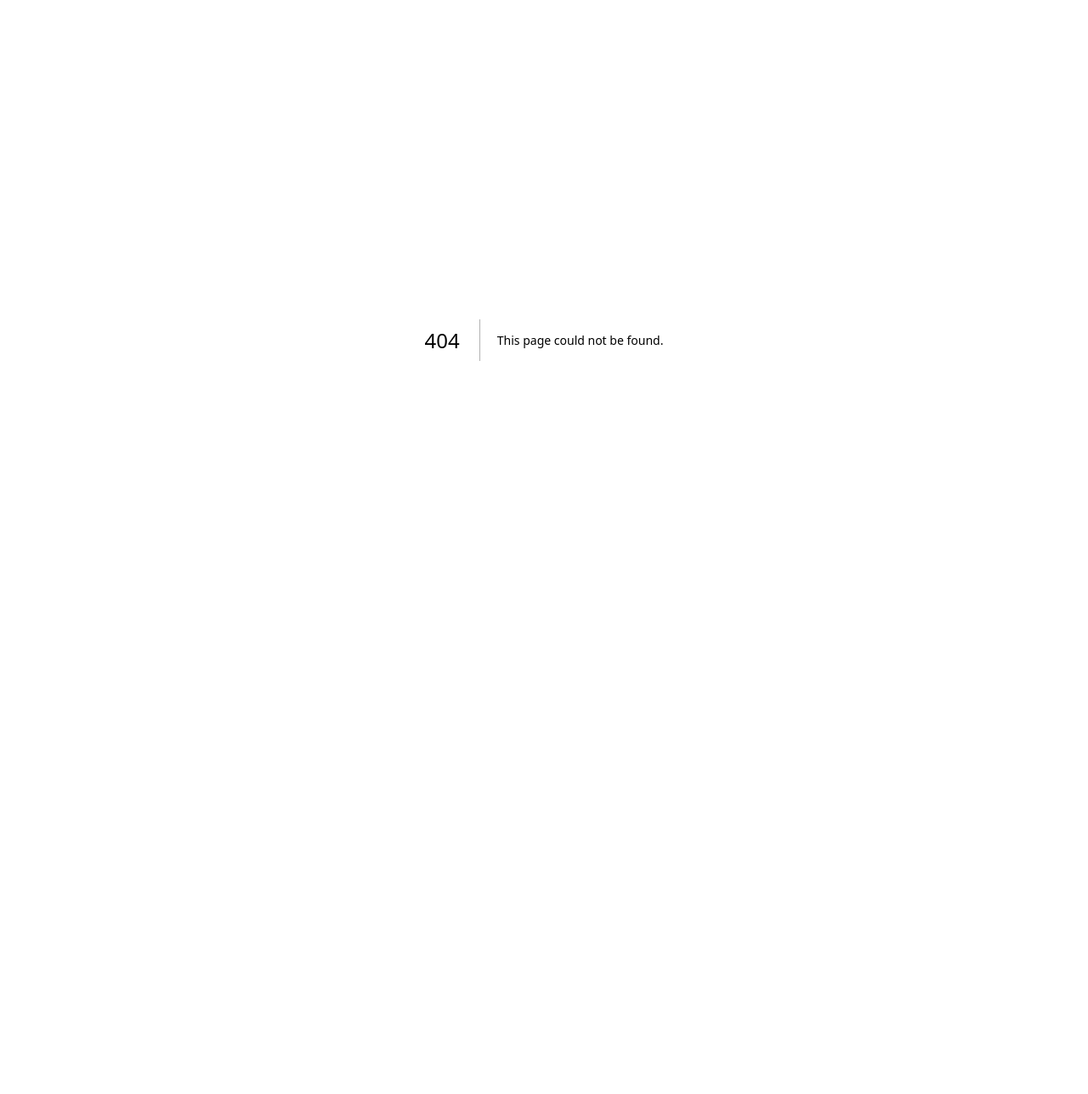
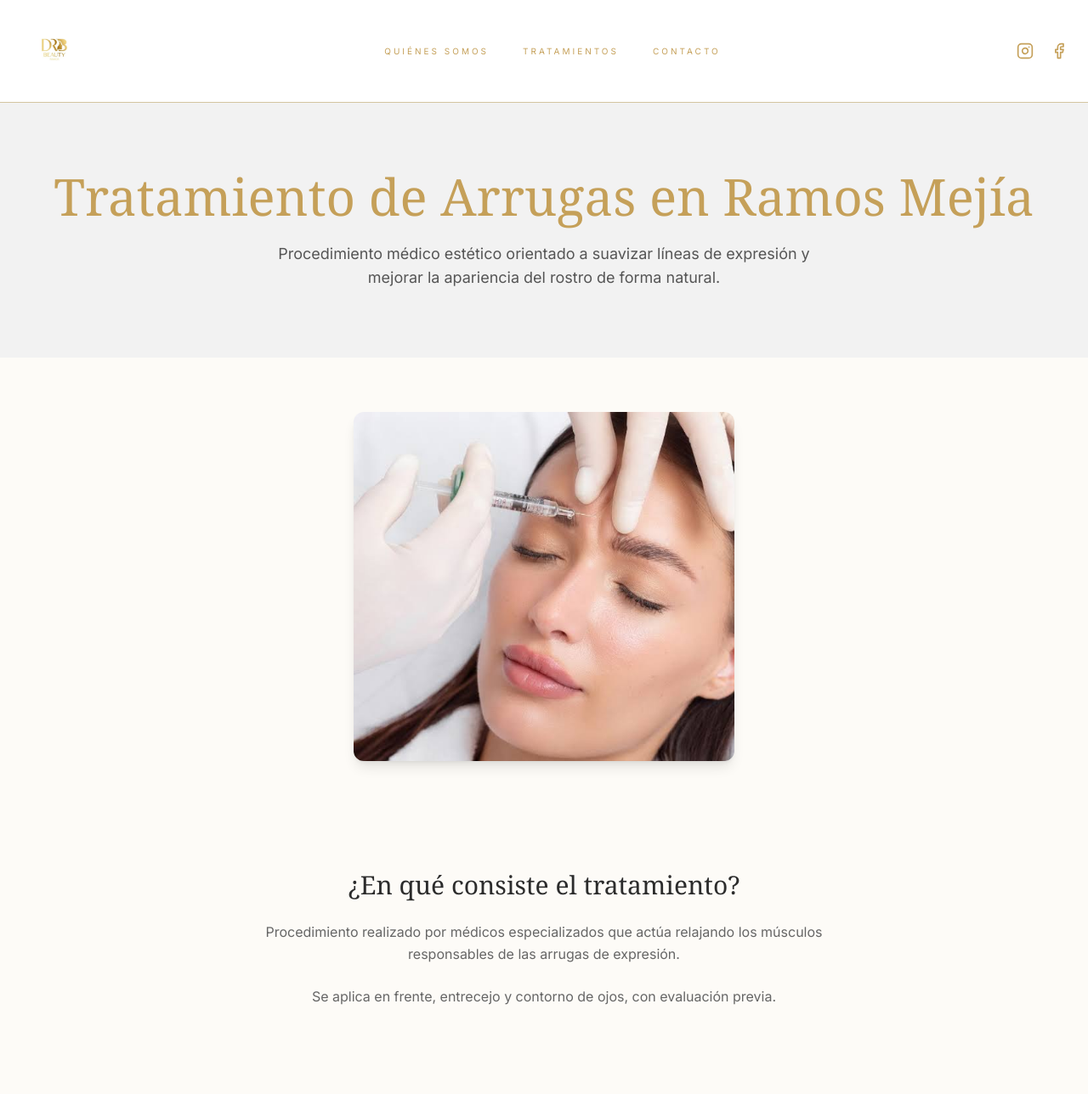
Before and after one commit to extetixapp/Drbeautyramos, a Next.js app: page /botox-ramos-mejia in a window 1280 px wide. Before the commit this address had no page. Shown: the top 1288 px of the page at 85% size. Before the commit the page ends 800 px from the top, so only its background shows below. Built offline with nearby package versions, Linux system fonts and the light colour scheme.

Commit message:
creamos botox/page

```diff
--- /dev/null
+++ b/app/botox-ramos-mejia/page.tsx
@@ -0,0 +1,177 @@
+"use client";
+
+import { useState } from "react";
+import { Instagram, Facebook, Menu, X, MessageCircle, MapPin } from "lucide-react";
+
+export default function Page() {
+
+  const [isMenuOpen, setIsMenuOpen] = useState(false);
+  const WHATSAPP_NUMBER = "5491155044320";
+
+  return (
+    <main className="min-h-screen bg-[#FDFBF7] text-[#2C2C2C]">
+
+      {/* 🔝 NAVBAR */}
+      <nav className="bg-white py-3 md:py-5 px-6 border-b border-[#D4C5A1] sticky top-0 z-50">
+  <div className="max-w-7xl mx-auto flex justify-between items-center">
+
+    <div className="flex flex-col items-start">
+      <a href="/">
+        <img
+          src="/logo.jpg"
+          alt="Dr. Beauty Ramos"
+          className="h-12 md:h-20 w-auto object-contain"
+        />
+      </a>
+    </div>
+
+    <div className="hidden md:flex items-center gap-10 text-[10px] uppercase tracking-[0.3em] text-[#C5A059]">
+      <a href="/#quienes-somos" className="hover:text-[#2C3E2D] transition">Quiénes Somos</a>
+      <a href="/#tratamientos" className="hover:text-[#2C3E2D] transition">Tratamientos</a>
+      <a href="/#contacto" className="hover:text-[#2C3E2D] transition">Contacto</a>
+    </div>
+
+    <div className="flex items-center gap-5">
+      <div className="hidden md:flex items-center gap-5 text-[#C5A059]">
+        <a href="https://www.instagram.com/drbeauty.ramos" target="_blank">
+          <Instagram size={20} />
+        </a>
+        <a href="https://www.facebook.com/drbeauty.ramos" target="_blank">
+          <Facebook size={20} />
+        </a>
+      </div>
+
+      <button
+        className="md:hidden text-[#C5A059]"
+        onClick={() => setIsMenuOpen(!isMenuOpen)}
+      >
+        {isMenuOpen ? <X size={28} /> : <Menu size={28} />}
+      </button>
+    </div>
+  </div>
+
+  {isMenuOpen && (
+    <div className="md:hidden bg-white border-t py-6 flex flex-col items-center gap-5 text-[10px] uppercase tracking-[0.3em] text-[#C5A059]">
+      <a href="/#quienes-somos" onClick={() => setIsMenuOpen(false)}>Quiénes Somos</a>
+      <a href="/#tratamientos" onClick={() => setIsMenuOpen(false)}>Tratamientos</a>
+      <a href="/#contacto" onClick={() => setIsMenuOpen(false)}>Contacto</a>
+    </div>
+  )}
+      </nav>
+
+      {/* HERO */}
+      <section className="py-20 px-6 text-center bg-[#F2F2F2]">
+        <h1 className="text-4xl md:text-6xl font-serif text-[#C5A059] mb-6">
+          Tratamiento de Arrugas en Ramos Mejía
+        </h1>
+
+        <p className="text-lg max-w-2xl mx-auto text-[#555]">
+          Procedimiento médico estético orientado a suavizar líneas de expresión
+          y mejorar la apariencia del rostro de forma natural.
+        </p>
+      </section>
+
+      {/* IMAGEN */}
+      <section className="py-16 px-6 flex justify-center">
+        <img
+          src="/inyecbtx.jpg"
+          alt="Tratamiento estético facial"
+          className="max-w-md w-full rounded-xl shadow-lg"
+        />
+      </section>
+
+      {/* INFO */}
+      <section className="py-16 px-6 max-w-3xl mx-auto text-center">
+        <h2 className="text-3xl font-serif mb-6">
+          ¿En qué consiste el tratamiento?
+        </h2>
+
+        <p className="text-[#666] leading-relaxed mb-6">
+          Procedimiento realizado por médicos especializados que actúa
+          relajando los músculos responsables de las arrugas de expresión.
+        </p>
+
+        <p className="text-[#666] leading-relaxed">
+          Se aplica en frente, entrecejo y contorno de ojos, con evaluación previa.
+        </p>
+      </section>
+
+      {/* SEGUNDA IMAGEN */}
+      <section className="py-10 px-6 flex justify-center">
+        <img
+          src="/facialesrino.jpeg"
+          alt="Resultados de tratamiento facial"
+          className="max-w-md w-full rounded-xl shadow"
+        />
+      </section>
+
+      {/* CTA */}
+      <section className="py-20 text-center">
+        <a
+          href={`https://wa.me/${WHATSAPP_NUMBER}?text=Hola!%20Quiero%20consultar%20por%20tratamientos%20faciales`}
+          target="_blank"
+          className="border border-[#C5A059] text-[#C5A059] px-10 py-4 uppercase tracking-widest hover:bg-[#C5A059] hover:text-white transition"
+        >
+          Solicitar información
+        </a>
+      </section>
+
+      {/* DISCLAIMER */}
+      <section className="pb-16 px-6 max-w-3xl mx-auto text-center">
+        <p className="text-[11px] text-[#999] leading-relaxed uppercase">
+          Todos los tratamientos son realizados por profesionales médicos.
+          Los resultados pueden variar según cada paciente.
+          Se requiere evaluación previa.
+        </p>
+      </section>
+
+      {/* 🔻 FOOTER */}
+      <footer id="contacto" className="bg-white py-20 px-6 border-t border-[#D4C5A1]/40">
+
+        <div className="max-w-7xl mx-auto grid md:grid-cols-3 gap-16">
+
+          <div className="flex flex-col items-center space-y-4">
+            <img src="/logo.jpg" className="h-40 object-contain" />
+          </div>
+
+          <div className="text-center space-y-6">
+            <div>
+              <h4 className="text-[#C5A059] text-xs uppercase mb-2">Horarios</h4>
+              <p>Lunes a Sábados 10:00 a 18:00</p>
+            </div>
+
+            <div>
+              <h4 className="text-[#C5A059] text-xs uppercase mb-2">Contacto</h4>
+              <a
+                href={`https://wa.me/${WHATSAPP_NUMBER}`}
+                className="flex justify-center items-center gap-2"
+              >
+                <MessageCircle size={16} />
+                11 5504-4320
+              </a>
+            </div>
+          </div>
+
+          <div className="text-center space-y-6">
+            <h4 className="text-[#C5A059] text-xs uppercase mb-2">Dirección</h4>
+            <a
+              href="https://www.google.com/maps/search/?api=1&query=Av.+De+Mayo+618"
+              target="_blank"
+              className="flex justify-center items-center gap-2"
+            >
+              <MapPin size={16} />
+              Av. De Mayo 618
+            </a>
+          </div>
+
+        </div>
+
+        <div className="text-center mt-10 text-xs text-[#999]">
+          © 2026 Dr. Beauty Ramos
+        </div>
+
+      </footer>
+
+    </main>
+  );
+}
```
